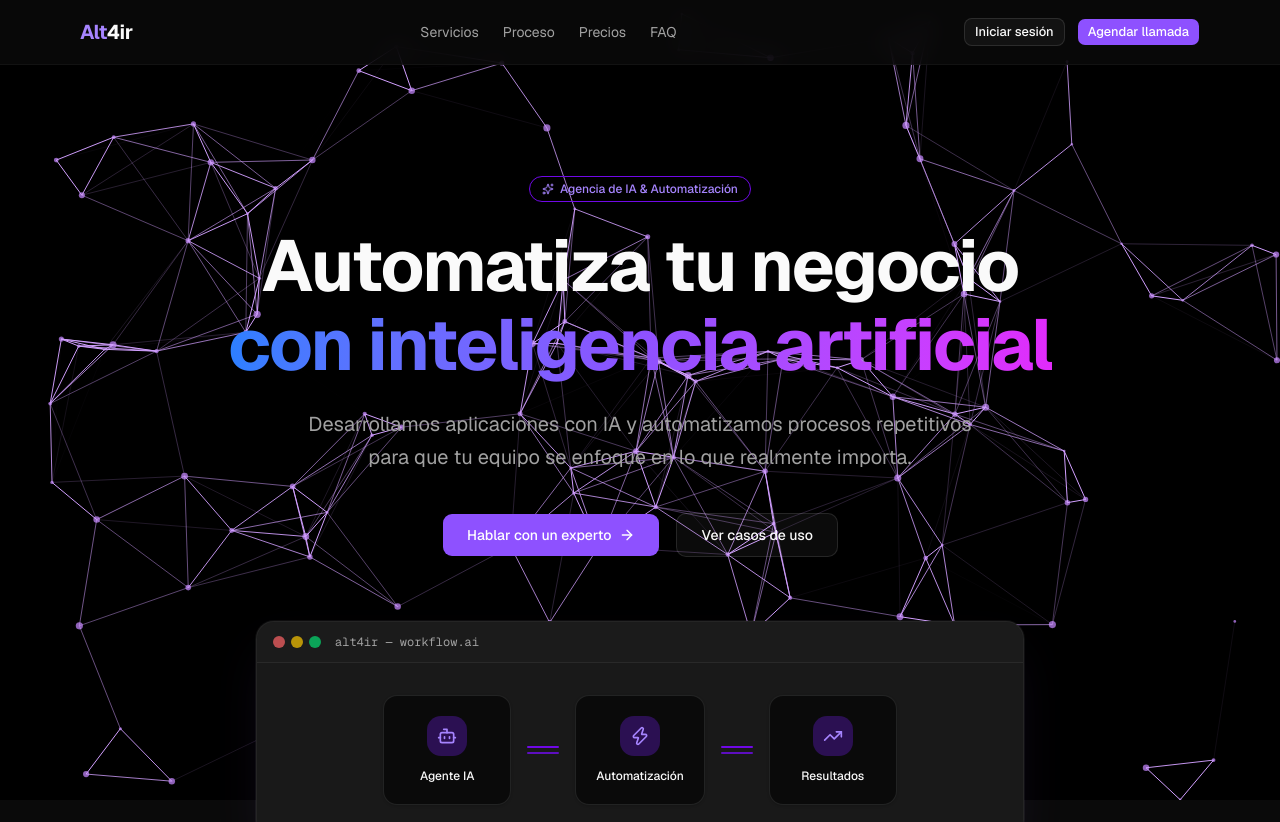
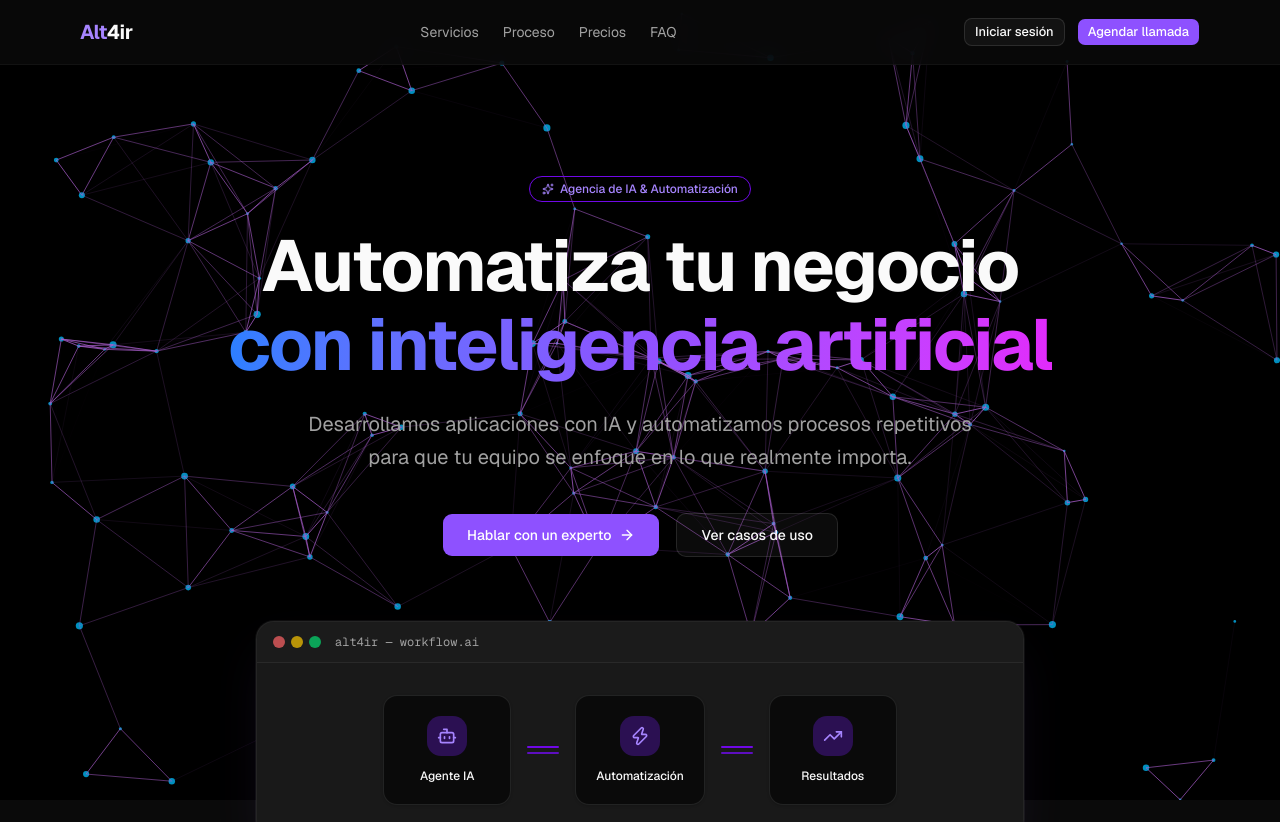
Before and after one commit to jesuslj0/alt4ir-agency, a Next.js app: page / in a window 1280 px wide. Shown: the top 822 px of the page. Built offline with nearby package versions, Linux system fonts and the light colour scheme.

Commit message:
Cambiando colores background

```diff
--- a/components/ui/particle-background.tsx
+++ b/components/ui/particle-background.tsx
@@ -41,7 +41,7 @@ const ParticleBackground = () => {
         if (!ctx) return;
         ctx.beginPath();
         ctx.arc(this.x, this.y, this.size, 0, Math.PI * 2);
-        ctx.fillStyle = "rgba(190, 130, 245, 0.75)";
+        ctx.fillStyle = "rgba(0, 191, 255, 0.75)";
         ctx.fill();
       }
 
@@ -104,7 +104,7 @@ const ParticleBackground = () => {
           const distance = dx * dx + dy * dy;
           if (distance < maxDist) {
             const opacityValue = 1 - distance / maxDist;
-            ctx.strokeStyle = `rgba(210, 160, 255, ${Math.min(opacityValue * 1.2, 1)})`;
+            ctx.strokeStyle = `rgba(169, 94, 204, ${Math.min(opacityValue * 0.8, 1)})`;
             ctx.lineWidth = 1;
             ctx.beginPath();
             ctx.moveTo(particleArray[a].x, particleArray[a].y);
```
